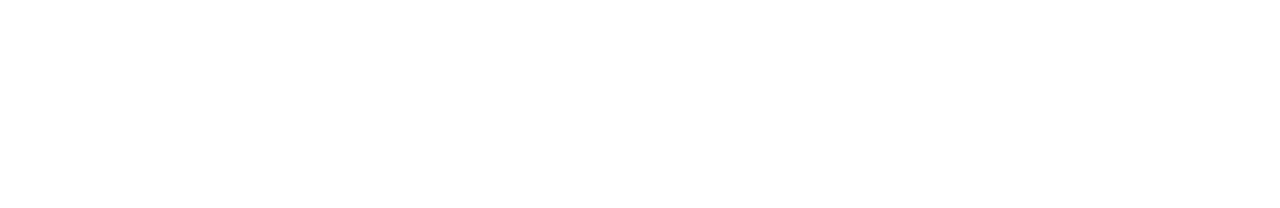
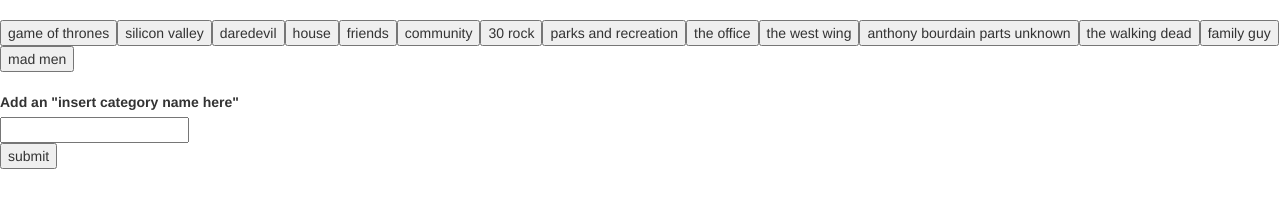
Before and after one commit to jaylesh27/GifTastic, a plain HTML site: page index.html in a window 1280 px wide. Drawn offline with nearby package versions, Linux system fonts and the light colour scheme.

Commit message:
psuedocde and created buttons

```diff
--- a/assets/javascript/HW.js
+++ b/assets/javascript/HW.js
@@ -0,0 +1,65 @@
+//create an array of strings that fall under a specific category (ex: list of different types of animals)
+
+var tvShows = ["game of thrones",
+				"silicon valley",
+				"daredevil",
+				"house",
+				"friends",
+				"community",
+				"30 rock",
+				"parks and recreation",
+				"the office",
+				"the west wing",
+				"anthony bourdain parts unknown",
+				"the walking dead",
+				"family guy",
+				"mad men"
+	];
+
+$(document).ready(function() {
+
+
+//create a function to render buttons for each of the movies in the array
+
+	function displayButtons() {
+		$("#tvShowButtons").empty();
+		for (var i = 0; i < tvShows.length; i++) {
+			var addButton = $("<button>");
+			addButton.addClass("tv-show");
+			addButton.attr("data-name", tvShows[i]);
+			addButton.text(tvShows[i]);
+			console.log(addButton);
+			$("#tvShowButtons").append(addButton);
+		}
+
+	};
+
+
+//create a form that takes the user input (ex: user types in "dogs") and adds it to the topics array as a button as well and displays it on the HTML page
+
+  $("#addTvShow").on("click", function(event) {
+    event.preventDefault();
+
+    var newTvShow = $("#tv-show-input").val().trim();
+
+    tvShows.push(newTvShow);
+
+    displayButtons();
+  });
+
+displayButtons();
+
+
+//when user clicks on a button, display 10 static gifs on the page
+
+//when user clicks on a gif, it should animate
+
+//under every gif, display its rating (G, PG, etc)
+
+//have the new button have the same functionality as the default buttons that were already on the page
+
+
+
+
+
+});
--- a/index.html
+++ b/index.html
@@ -1,18 +1,31 @@
 <!DOCTYPE html>
 <html>
 <head>
-	<title>standard HTML file</title>
+	<title>GifTastic</title>
 
 	<link rel="stylesheet" type="text/css" href="assets/css/reset.css">
 
-	<!-- <link rel="stylesheet" href="https://maxcdn.bootstrapcdn.com/bootstrap/3.3.6/css/bootstrap.min.css" integrity="sha384-1q8mTJOASx8j1Au+a5WDVnPi2lkFfwwEAa8hDDdjZlpLegxhjVME1fgjWPGmkzs7" crossorigin="anonymous"> -->
+	<link rel="stylesheet" href="https://maxcdn.bootstrapcdn.com/bootstrap/3.3.6/css/bootstrap.min.css" integrity="sha384-1q8mTJOASx8j1Au+a5WDVnPi2lkFfwwEAa8hDDdjZlpLegxhjVME1fgjWPGmkzs7" crossorigin="anonymous">
 
-	<!-- <link rel="stylesheet" type="text/css" href="assets/css/style.css"> -->
+	<link rel="stylesheet" type="text/css" href="assets/css/style.css">
 
 </head>
 <body>
+	<br>
+	<div id = "tvShowButtons">
+	</div>
+	<br>
 
+	<form id = "input-form">
+		<label for = "addTvShow">Add an "insert category name here"</label>
+		<br>
+		<input type = "text" id = "tv-show-input">
+		<br>
+		<input id = "addTvShow" type = "submit" value = "submit">
+	</form>
 
+	<div id = "gifsnotjifs">
+	</div>
 
 
 
@@ -22,8 +35,8 @@
 	crossorigin="anonymous">
 </script>
 
-<!-- <script type="text/javascript" src="assets/javascript/game.js">
-</script> -->
+<script type="text/javascript" src="assets/javascript/HW.js">
+</script>
 
 
 </body>
```
